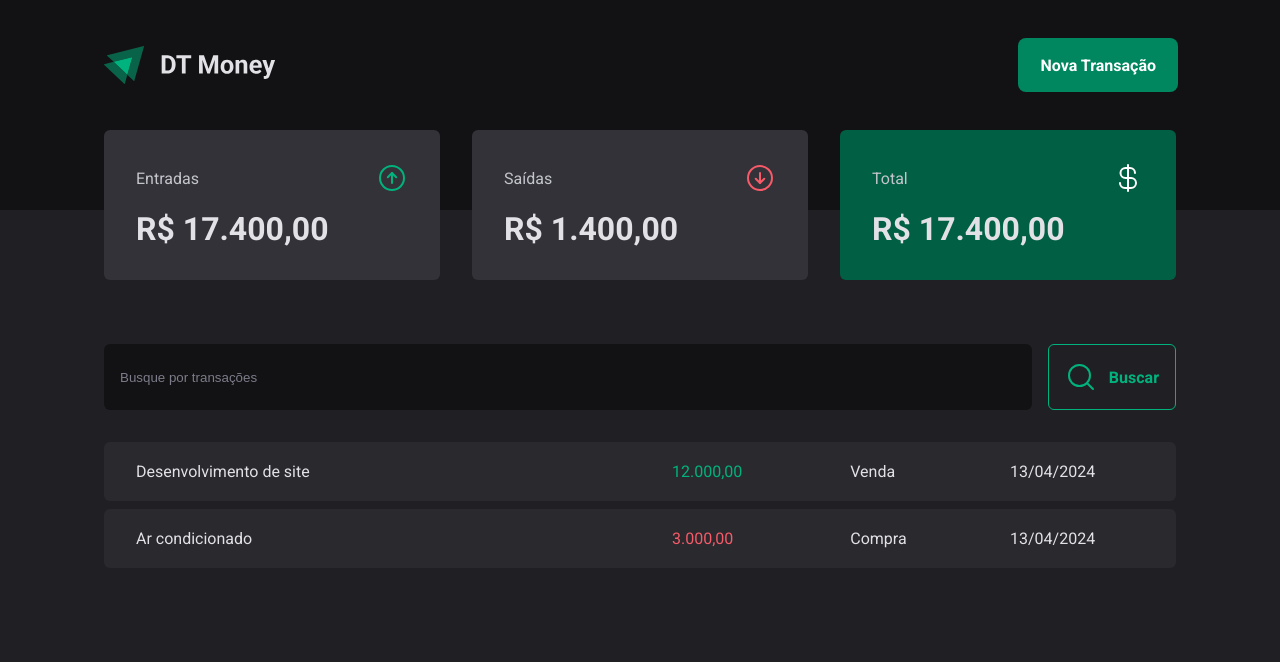
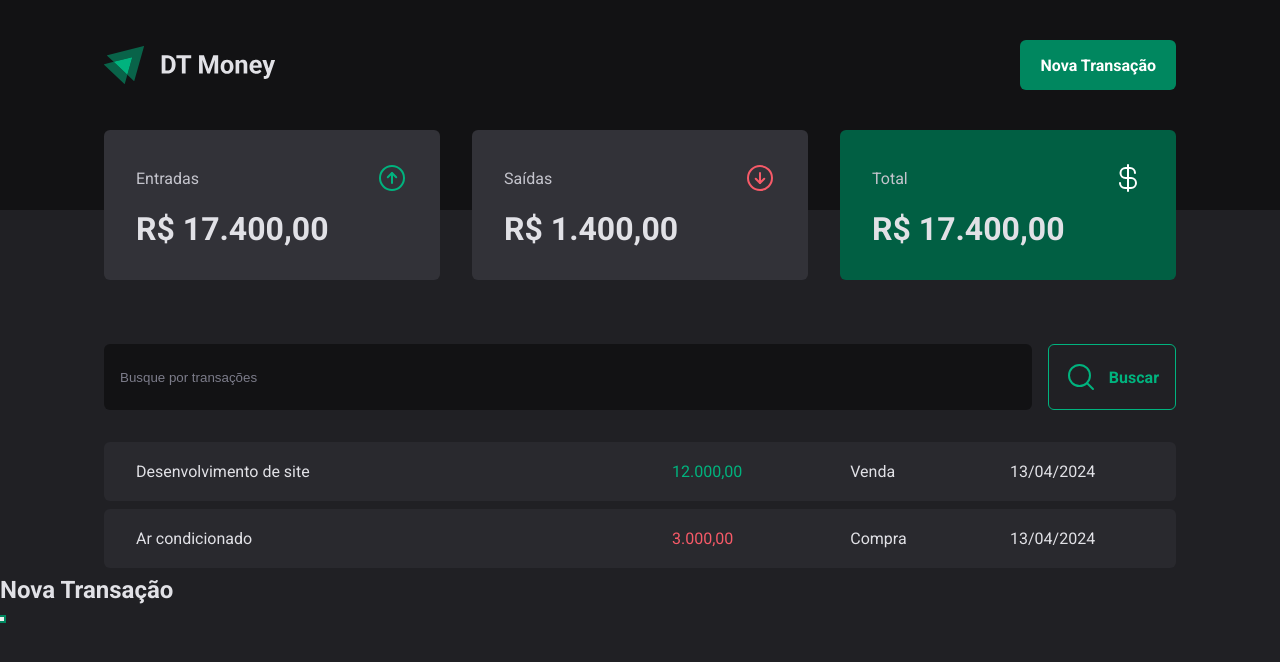
Before and after one commit to Raulbarbosa/dt-money, a React (Vite) app: page / in a window 1280 px wide. Both pictures are taken after a click on the button "Nova Transação". Shown: the top 662 px of the page. Built offline with nearby package versions, Linux system fonts and the light colour scheme.

Commit message:
feat: Dialog Radix-ui introduced and applied around the new transaction button

```diff
--- a/package.json
+++ b/package.json
@@ -10,6 +10,7 @@
     "preview": "vite preview"
   },
   "dependencies": {
+    "@radix-ui/react-dialog": "^1.0.5",
     "phosphor-react": "^1.4.1",
     "react": "^18.2.0",
     "react-dom": "^18.2.0",
--- a/src/components/Header/index.tsx
+++ b/src/components/Header/index.tsx
@@ -1,4 +1,5 @@
 import { HeaderContainer, HeaderContent, NewTransactionButton } from "./styles";
+import * as Dialog from "@radix-ui/react-dialog";
 import Logo from "../../assets/logo.svg";
 
 export function Header() {
@@ -6,7 +7,18 @@
     <HeaderContainer>
       <HeaderContent>
         <img src={Logo} alt="" />
-        <NewTransactionButton>Nova Transação</NewTransactionButton>
+        <Dialog.Root>
+          <Dialog.Trigger asChild>
+            <NewTransactionButton>Nova Transação</NewTransactionButton>
+          </Dialog.Trigger>
+          <Dialog.Portal>
+            <Dialog.Overlay />
+            <Dialog.Content>
+              <Dialog.Title>Nova Transação</Dialog.Title>
+              <Dialog.Close />
+            </Dialog.Content>
+          </Dialog.Portal>
+        </Dialog.Root>
       </HeaderContent>
     </HeaderContainer>
   )
```
Also changed, not shown: 1 other file (tests, documents, lock files or other folders).
